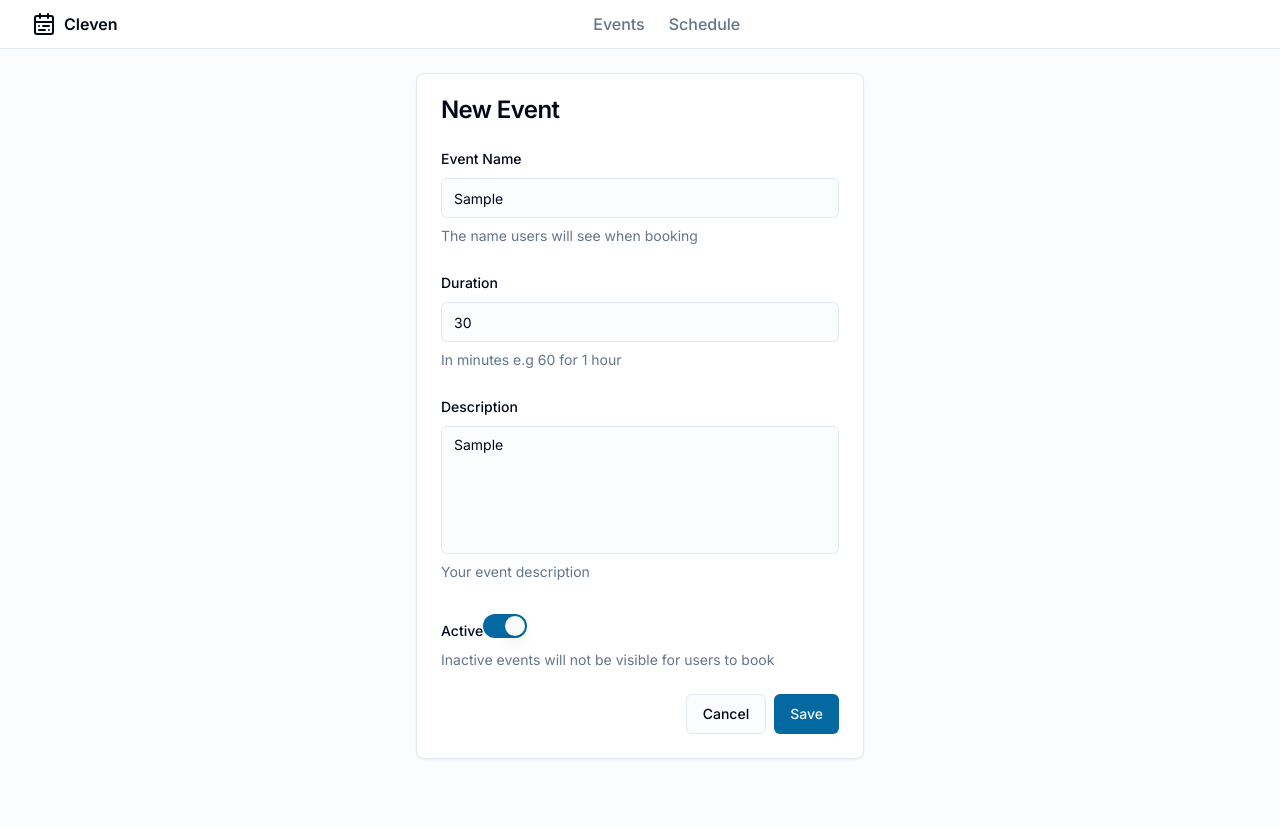
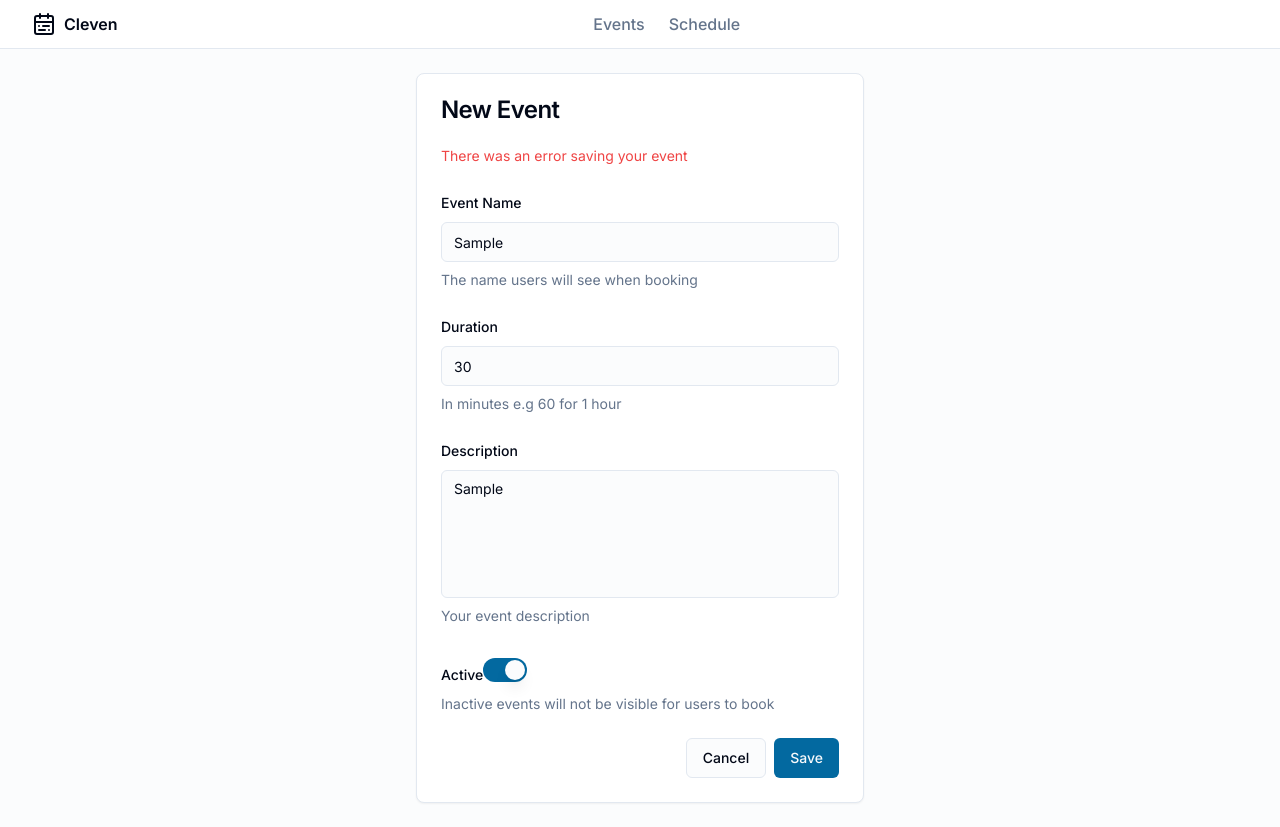
Before and after one commit to Benezerds/events-scheduler, a Next.js app: page /events/new in a window 1280 px wide. Both pictures are taken after typing "Sample", "Sample" into the empty fields and a click on the button "Save". Before the commit the page ends 800 px from the top, so only its background shows below. Built offline with nearby package versions, Linux system fonts and the light colour scheme; no server answers.

Commit message:
Fixed minor bug for in server event where Promise is needed Promise this time is going to either return undefined or error if it fails to run Implemented error message if failed to add new event

```diff
--- a/src/app/server/actions/event.ts
+++ b/src/app/server/actions/event.ts
@@ -9,7 +9,7 @@
 import "use-server";
 import { z } from "zod";
 
-export async function createEvent(unsafeData: z.infer<typeof eventFormSchema>) {
+export async function createEvent(unsafeData: z.infer<typeof eventFormSchema>): Promise<{error: boolean} | undefined> {
   const { userId } = await auth()
   const { success, data } = eventFormSchema.safeParse(unsafeData);
 
--- a/src/components/forms/EventForm.tsx
+++ b/src/components/forms/EventForm.tsx
@@ -30,7 +30,13 @@
   });
 
   async function onSubmit(values: z.infer<typeof eventFormSchema>) {
-    await createEvent(values)
+    const data = await createEvent(values)
+
+    if (data?.error) {
+        form.setError("root", {
+            message: "There was an error saving your event",
+        })
+    }
     console.log(values);
   }
   return (
@@ -39,6 +45,11 @@
         onSubmit={form.handleSubmit(onSubmit)}
         className="flex gap-6 flex-col"
       >
+        {form.formState.errors.root && (
+            <div className="text-destructive text-sm">
+                {form.formState.errors.root.message}
+            </div>
+        )}
         <FormField
           control={form.control}
           name="name"
```
